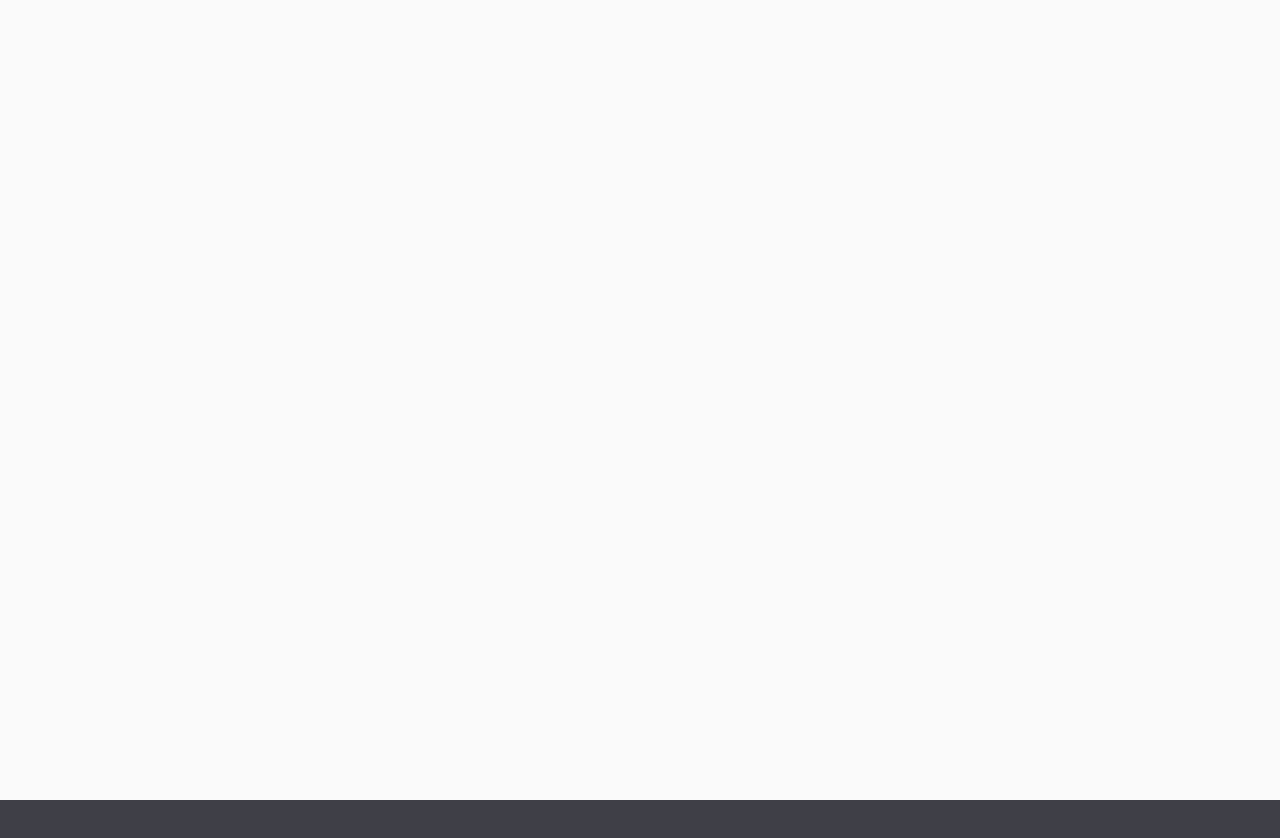
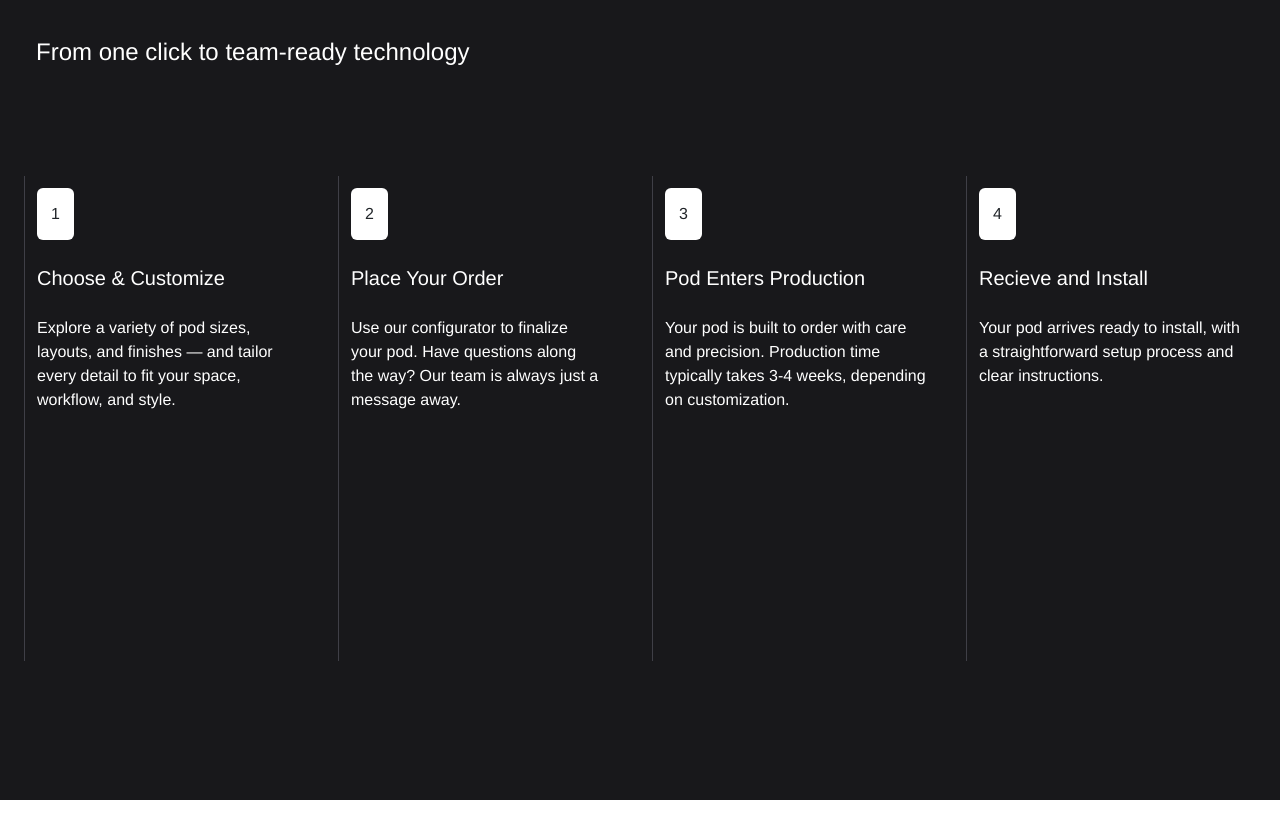
Before and after one commit to denden0121/denzone, a React (Vite) app: page / in a window 1280 px wide. Shown: the top 838 px of the page. After the commit the page ends 800 px from the top, so only its background shows below. Built offline with nearby package versions, Linux system fonts and the light colour scheme.

Commit message:
feat: Features & Process template

```diff
--- a/src/App.jsx
+++ b/src/App.jsx
@@ -3,6 +3,8 @@ import Home from "@/pages/Home";
 import ModelObject from "@/pages/model_object/ModelObject";
 import AnimationPrototype from "@/pages/animation_prototype/AnimationPrototype";
 import HeroPrototype from "@/pages/hero_prototype/HeroPrototype";
+import Features from "./components/features/Features";
+import Process from "./components/process/Process";
 
 const App = () => {
 	return (
@@ -10,7 +12,9 @@ const App = () => {
 			{/* <Home /> */}
 			{/* <ModelObject /> */}
 			{/* <AnimationPrototype /> */}
-			<HeroPrototype />
+			{/* <HeroPrototype /> */}
+			{/* <Features /> */}
+			<Process />
 		</div>
 	);
 };
--- /dev/null
+++ b/src/components/features/Features.jsx
@@ -0,0 +1,74 @@
+import React from "react";
+import styles from "./Features.module.css";
+
+const Features = () => {
+	return (
+		<div className={`w-full h-max bg-zinc-950 ${styles.container}`}>
+			<div className="w-full h-dvh   flex flex-row justify-center items-center">
+				<div className="  w-2/6 h-full"></div>
+				<div className="  w-2/6 h-full"></div>
+				<div className=" w-2/6 h-full flex flex-col justify-center items-start">
+					<div className=" border-zinc-800 py-4 text-(--text-reverse-primary) w-2/3 flex flex-col justify-start items-start gap-7">
+						<p className="text-xl">1 ━ 3</p>
+
+						<p className="text-7xl font-bold">PRECISION VISION SYSTEM</p>
+
+						<p className="text-3xl font-semibold">
+							ROBOTS ENGINEERED FOR EXTREME ACCURACY
+						</p>
+
+						<p className="text-2xl font-medium">
+							High-resolution optical sensors allow the robot to detect objects,
+							map environments, and react in real time with near-human
+							precision.
+						</p>
+					</div>
+				</div>
+			</div>
+			<div className="w-full h-dvh   flex flex-row-reverse justify-center items-center">
+				<div className="  w-2/6 h-full"></div>
+				<div className="  w-2/6 h-full"></div>
+				<div className=" w-2/6 h-full flex flex-col justify-center items-end">
+					<div className=" border-zinc-800 py-4 text-(--text-reverse-primary) w-2/3 flex flex-col justify-start items-start gap-7">
+						<p className="text-xl">2 ━ 3</p>
+
+						<p className="text-7xl font-bold">ADAPTIVE MOTION CONTROL</p>
+
+						<p className="text-3xl font-semibold">
+							DYNAMIC MOVEMENT FOR ANY ENVIRONMENT
+						</p>
+
+						<p className="text-2xl font-medium">
+							Advanced balance algorithms and fluid actuation systems allow the
+							robot to move naturally across uneven terrain and react safely to
+							unexpected obstacles.
+						</p>
+					</div>
+				</div>
+			</div>
+			<div className="w-full h-dvh   flex flex-row justify-center items-center">
+				<div className="  w-2/6 h-full"></div>
+				<div className="  w-2/6 h-full"></div>
+				<div className=" w-2/6 h-full flex flex-col justify-center items-start">
+					<div className=" border-zinc-800 py-4 text-(--text-reverse-primary) w-2/3 flex flex-col justify-start items-start gap-7">
+						<p className="text-xl">3 ━ 3</p>
+
+						<p className="text-7xl font-bold">AUTONOMOUS TASK INTELLIGENCE</p>
+
+						<p className="text-3xl font-semibold">
+							AI THAT LEARNS AND ADAPTS ON THE JOB
+						</p>
+
+						<p className="text-2xl font-medium">
+							A powerful onboard AI engine learns from interactions, enabling
+							the robot to plan, prioritize, and complete complex tasks with
+							minimal supervision.
+						</p>
+					</div>
+				</div>
+			</div>
+		</div>
+	);
+};
+
+export default Features;
--- a/src/components/hero/Hero.jsx
+++ b/src/components/hero/Hero.jsx
@@ -42,11 +42,11 @@ const Hero = () => {
 			{/* 3D SECTION */}
 			<div className="h-[50dvh] fixed w-full z-100">
 				<Canvas camera={{ position: [2, 2, 10] }}>
-					<ambientLight intensity={0.6} />
-					<directionalLight position={[5, 5, 5]} intensity={1} />
+					<ambientLight intensity={0.6} color={"blue"} />
+					<directionalLight color={"blue"} position={[5, 5, 5]} intensity={1} />
 					<Model ref={robotRef} position={[0, -1, 1]} scale={1} />
 
-					<OrbitControls enableZoom={false} enableRotate={false} />
+					<OrbitControls enableZoom={true} enableRotate={true} />
 					<Environment preset="studio" />
 				</Canvas>
 			</div>
--- /dev/null
+++ b/src/components/process/Process.jsx
@@ -0,0 +1,57 @@
+import React from "react";
+import styles from "./Process.module.css";
+
+const Process = () => {
+	return (
+		<div
+			className={`w-full h-dvh flex flex-col justify-start items-start gap-12 bg-zinc-900 text-(--text-reverse-primary) ${styles.container}`}
+		>
+			<p className="text-2xl p-9">From one click to team-ready technology</p>
+
+			<div className="w-full h-4/6 grid grid-cols-4 gap-6 p-6 bg-zinc-900 ">
+				<div className="flex flex-col justify-start items-start gap-6 border-0 border-l border-l-zinc-700 p-3">
+					<p className="p-3.5 bg-(--text-reverse-primary) w-max rounded-md text-(--text-primary)">
+						1
+					</p>
+					<p className="text-xl">Choose & Customize</p>
+					<p>
+						Explore a variety of pod sizes, layouts, and finishes — and tailor
+						every detail to fit your space, workflow, and style.
+					</p>
+				</div>
+				<div className="flex flex-col justify-start items-start gap-6 border-0 border-l border-l-zinc-700 p-3">
+					<p className="p-3.5 bg-(--text-reverse-primary) w-max rounded-md text-(--text-primary)">
+						2
+					</p>
+					<p className="text-xl">Place Your Order</p>
+					<p>
+						Use our configurator to finalize your pod. Have questions along the
+						way? Our team is always just a message away.
+					</p>
+				</div>
+				<div className="flex flex-col justify-start items-start gap-6 border-0 border-l border-l-zinc-700 p-3">
+					<p className="p-3.5 bg-(--text-reverse-primary) w-max rounded-md text-(--text-primary)">
+						3
+					</p>
+					<p className="text-xl">Pod Enters Production</p>
+					<p>
+						Your pod is built to order with care and precision. Production time
+						typically takes 3-4 weeks, depending on customization.
+					</p>
+				</div>
+				<div className="flex flex-col justify-start items-start gap-6 border-0 border-l border-l-zinc-700 p-3">
+					<p className="p-3.5 bg-(--text-reverse-primary) w-max rounded-md text-(--text-primary)">
+						4
+					</p>
+					<p className="text-xl">Recieve and Install</p>
+					<p>
+						Your pod arrives ready to install, with a straightforward setup
+						process and clear instructions.
+					</p>
+				</div>
+			</div>
+		</div>
+	);
+};
+
+export default Process;
```
Also changed, not shown: src/components/features/Features.module.css (added), src/components/process/Process.module.css (added).
